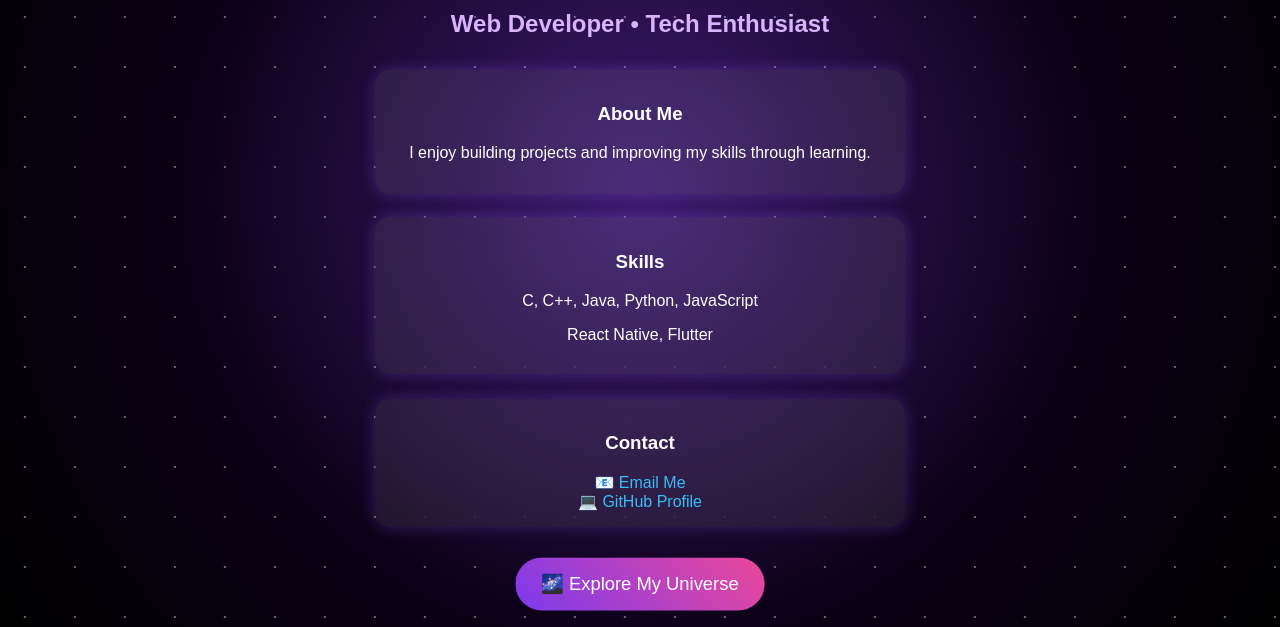
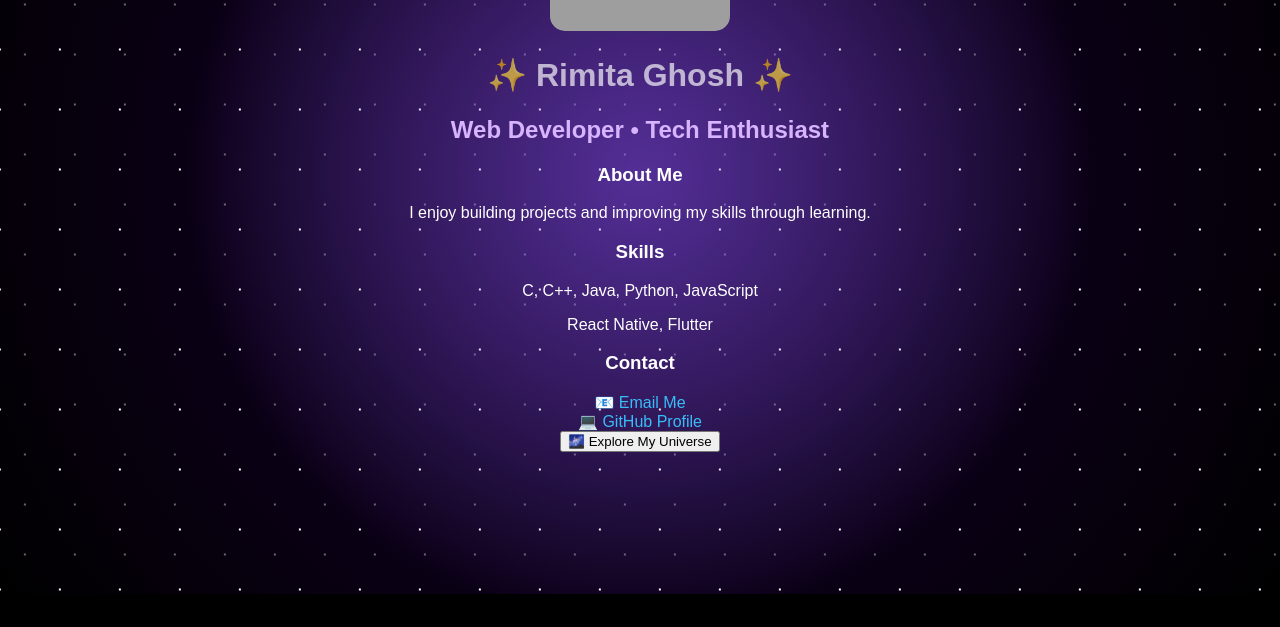
Before and after one commit to rimi-sudo434/my-portfolio, a React (Create React App) app: page / in a window 1280 px wide. Shown: the part 246-873 px from the top of the page. After the commit the page ends 840 px from the top, so only its background shows below. Built offline with nearby package versions, Linux system fonts and the light colour scheme; grey boxes are pictures that could not be loaded.

Commit message:
Refactor App.js layout and structure

```diff
--- a/src/App.js
+++ b/src/App.js
@@ -11,6 +11,11 @@ function App() {
       {!galaxy && (
         <div className="home">
 
+          <div className="stars"></div>
+          <div className="nebula"></div>
+
+          <div className="content">
+
             <img
               className="gif"
               src="https://media4.giphy.com/media/v1.Y2lkPTc5MGI3NjExeTB4Zm5ucHJhMG9samk2bXBzdjRnMGZweDdkaDk1MDZ5MDV1ZGlzNCZlcD12MV9pbnRlcm5hbF9naWZfYnlfaWQmY3Q9Zw/L1R1tvI9svkIWwpVYr/giphy.gif"
@@ -20,18 +25,18 @@ function App() {
             <h1 className="nameBlink">✨ Rimita Ghosh ✨</h1>
             <h2 className="role">Web Developer • Tech Enthusiast</h2>
 
-          <div className="box about">
+            <div className="card">
               <h3>About Me</h3>
               <p>I enjoy building projects and improving my skills through learning.</p>
             </div>
 
-          <div className="box skills">
+            <div className="card">
               <h3>Skills</h3>
               <p>C, C++, Java, Python, JavaScript</p>
               <p>React Native, Flutter</p>
             </div>
 
-          <div className="box contact">
+            <div className="card">
               <h3>Contact</h3>
               <a href="mailto:rimitaghosh477@gmail.com">📧 Email Me</a>
               <a href="https://github.com/rimi-sudo434" target="_blank" rel="noreferrer">
@@ -39,10 +44,11 @@ function App() {
               </a>
             </div>
 
-          <button className="galaxyBtn" onClick={() => setGalaxy(true)}>
+            <button className="btn" onClick={() => setGalaxy(true)}>
               🌌 Explore My Universe
             </button>
 
+          </div>
         </div>
       )}
 
@@ -67,17 +73,12 @@ function App() {
             <div className="orbit o2"><div className="planet p2"></div></div>
             <div className="orbit o3"><div className="planet p3"></div></div>
             <div className="orbit o4"><div className="planet p4"></div></div>
-
-            <div className="belt"></div>
-
             <div className="orbit o5"><div className="planet p5"></div></div>
             <div className="orbit o6"><div className="planet p6"></div></div>
             <div className="orbit o7"><div className="planet p7"></div></div>
             <div className="orbit o8"><div className="planet p8"></div></div>
 
           </div>
-
-          <div className="comet"></div>
 
         </div>
       )}
```
Lines whose indentation alone changed are shown as unchanged.
